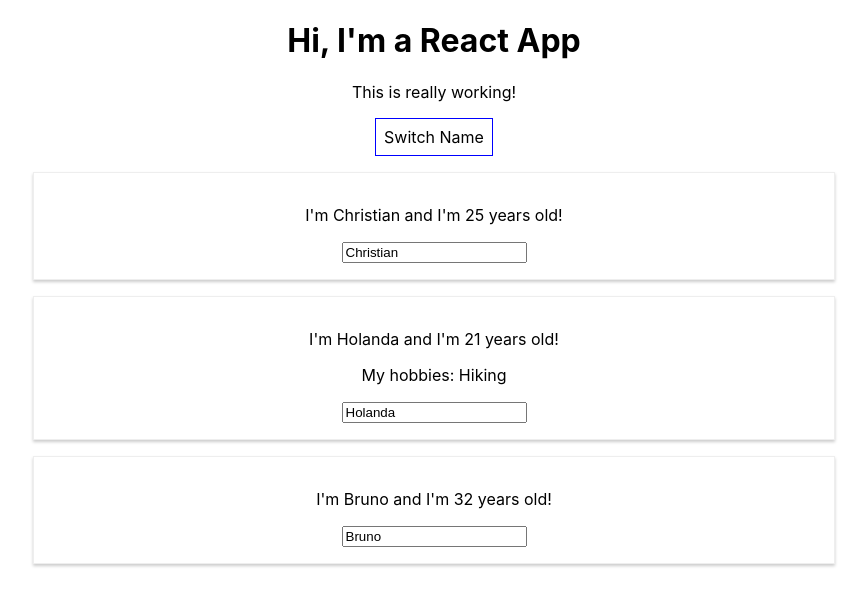
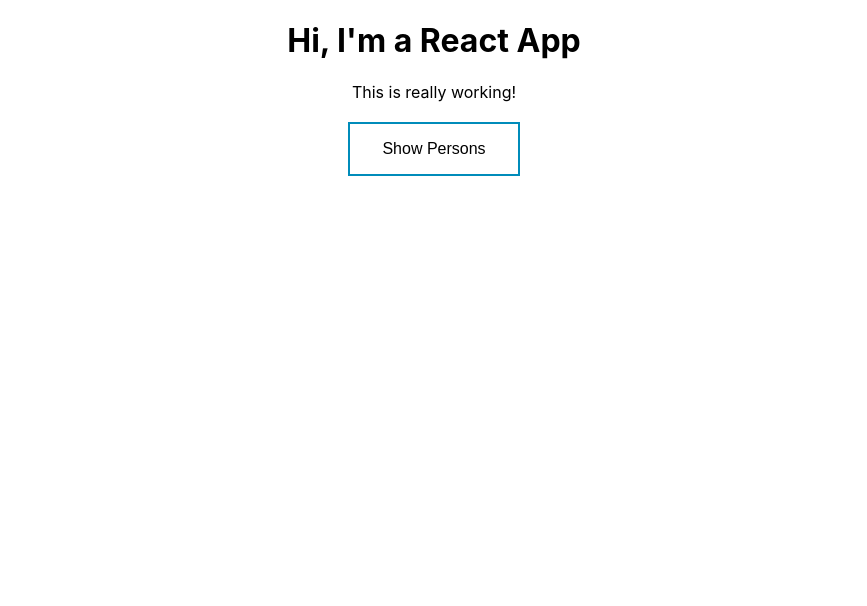
Before and after one commit to christianltdias/first-react-app, a React (Create React App) app: page / in a window 1280 px wide. Shown: the top 606 px of the page, without its empty margins (206-1073 px from the left). Built offline with nearby package versions, Linux system fonts and the light colour scheme.

Commit message:
Handling conditional rendering

```diff
--- a/src/App.css
+++ b/src/App.css
@@ -1,3 +1,28 @@
 .App {
   text-align: center;
 }
+
+button {
+  background-color: #008CBA;
+  border: none;
+  color: white;
+  padding: 16px 32px;
+  text-align: center;
+  text-decoration: none;
+  display: inline-block;
+  font-size: 16px;
+  margin: 4px 2px;
+  transition-duration: 0.4s;
+  cursor: pointer;
+}
+
+.button1 {
+  background-color: white;
+  color: black;
+  border: 2px solid #008CBA;
+}
+
+.button1:hover {
+  background-color: #008CBA;
+  color: white;
+}
--- a/src/App.js
+++ b/src/App.js
@@ -17,7 +17,8 @@ class App extends Component {
       { name: 'Christian', age: 25 },
       { name: 'Holanda', age: 21 },
       { name: 'Bruno', age: 32 }
-    ]
+    ],
+    showPersons: false
   }
 
 
@@ -44,34 +45,39 @@ class App extends Component {
     })
   }
 
+  togglePersonsHandler = () => {
+    const doesShow = this.state.showPersons
+    this.setState({
+      showPersons: !doesShow
+    })
+  }
+
   render() {
-    const style = {
-      backgroundColor: 'white',
-      font: 'inherit',
-      border: '1px solid blue',
-      padding: '8px',
-      cursor: 'pointer'
-    };
-    console.log(this.state.persons)
+
     return (
       <div className="App" >
         <h1>Hi, I'm a React App</h1>
         <p>This is really working!</p>
         <button
-        onClick={() => this.switchNameHandler('Dell')}
-        style={style}>
-          Switch Name</button>
+          className='button1'
+          onClick={this.togglePersonsHandler}>
+          Show Persons</button>
+
+        {this.state.showPersons ?
+          <div>
           <Person
             name={this.state.persons[0].name}
             age={this.state.persons[0].age} />
           <Person
             name={this.state.persons[1].name}
             age={this.state.persons[1].age}
-          click={this.switchNameHandler.bind(this,'Ty')}
+            click={this.switchNameHandler.bind(this, 'Ty')}
             changed={this.nameChangedHandle} >My hobbies: Hiking</Person>
           <Person
             name={this.state.persons[2].name}
             age={this.state.persons[2].age} />
+        </div> : null
+        }
 
       </div>
     );
```
Lines whose indentation alone changed are shown as unchanged.
